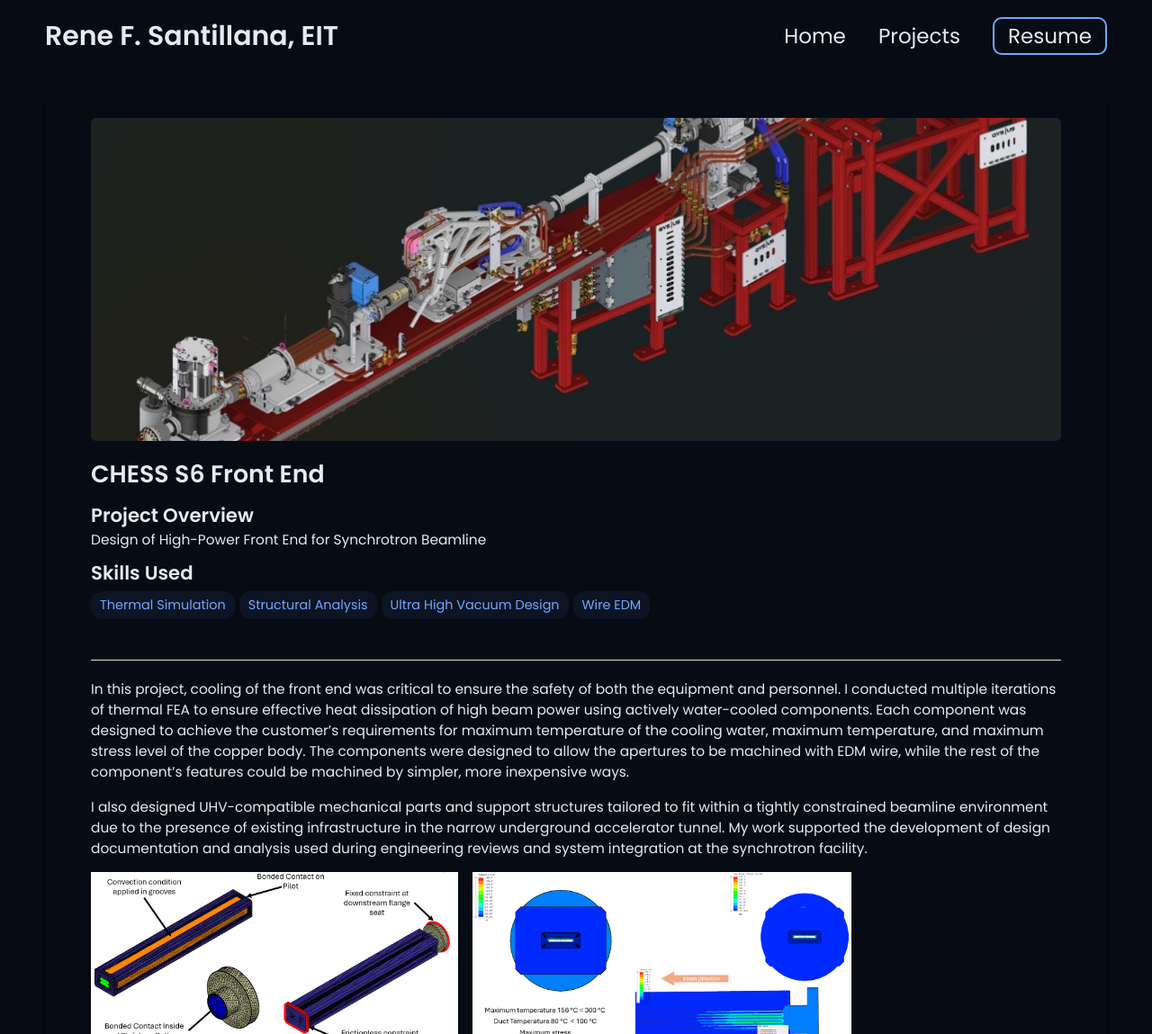
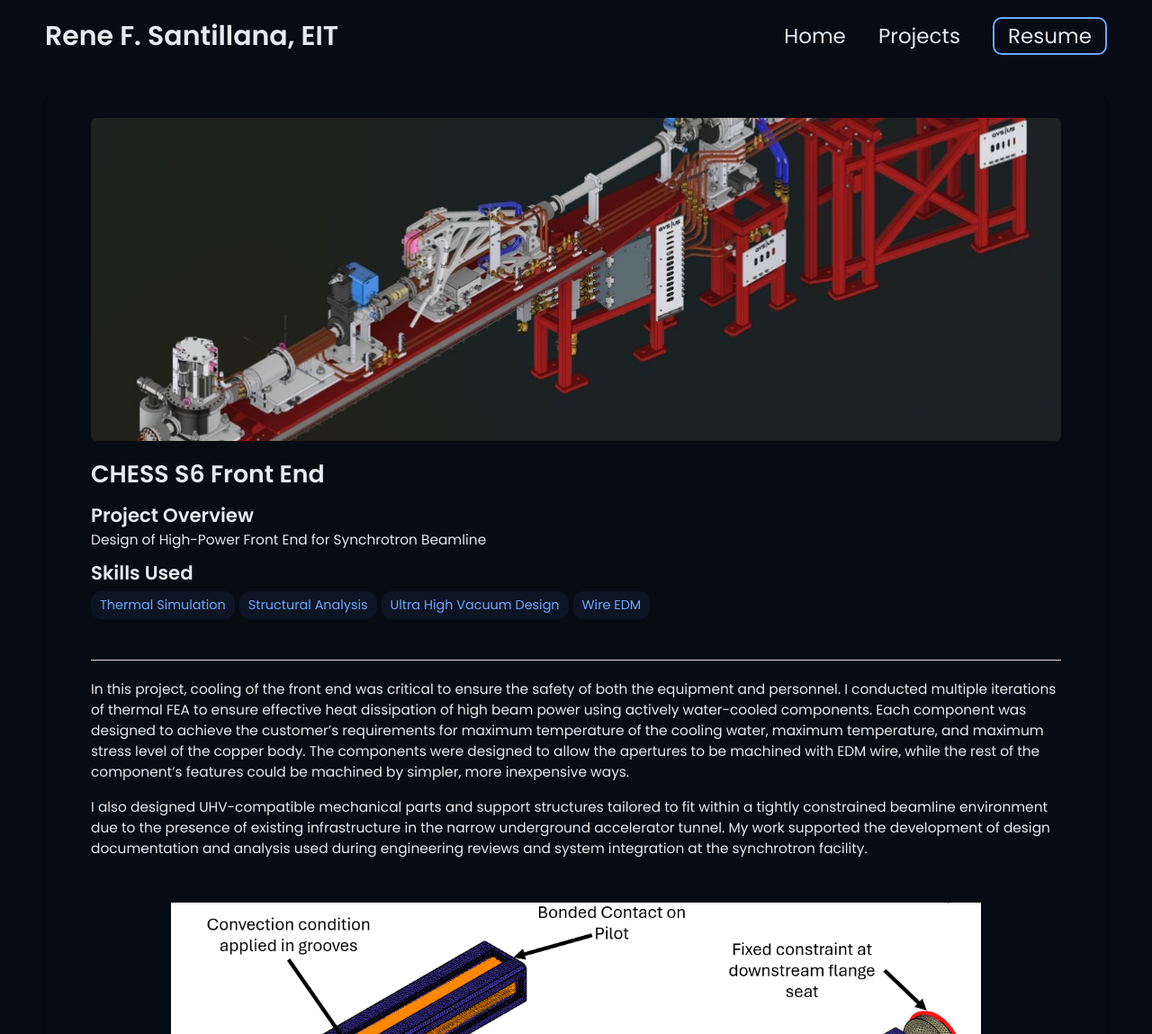
Before and after one commit to rfsantill/rfsantill.github.io, a Jekyll site: the page built from _projects/CHESS S6 Front End/index.md, in a window 1280 px wide. Shown: the top 1149 px of the page at 90% size. Built offline with Jekyll 4.4.1, drawn with Linux system fonts in a browser that asks for light colours; grey boxes are pictures that could not be loaded.

Commit message:
Update index.md
Successful implementation of carousel function, removed old image layout

```diff
--- a/_projects/CHESS S6 Front End/index.md
+++ b/_projects/CHESS S6 Front End/index.md
@@ -15,18 +15,6 @@
 
 I also designed UHV-compatible mechanical parts and support structures tailored to fit within a tightly constrained beamline environment due to the presence of existing infrastructure in the narrow underground accelerator tunnel. My work supported the development of design documentation and analysis used during engineering reviews and system integration at the synchrotron facility.
 
-<div style="display: flex; gap: 1rem; flex-wrap: wrap; align-items: flex-start;">
-  <img src="/assets/images/CHESS/AnalysisSetUp.png" style="height:200px; object-fit: contain;">
-  <img src="/assets/images/CHESS/TempStressResults.png" style="height:200px; object-fit: contain;">
-</div>
-
-
-
-
-<div style="display: flex; gap: 1rem; flex-wrap: wrap; align-items: flex-start;">
-  <img src="/assets/images/CHESS/PA Cooling.png" style="height:200px; object-fit: contain;">
-  <img src="/assets/images/CHESS/PA EDM.png" style="height:200px; object-fit: contain;">
-</div>
 
 <div class="carousel">
     <button class="carousel-btn prev">&#10094;</button>
```
